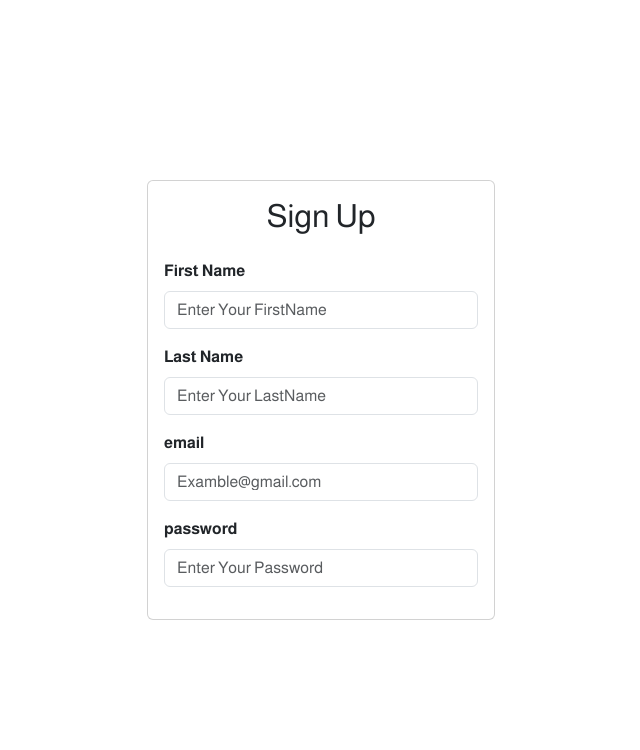
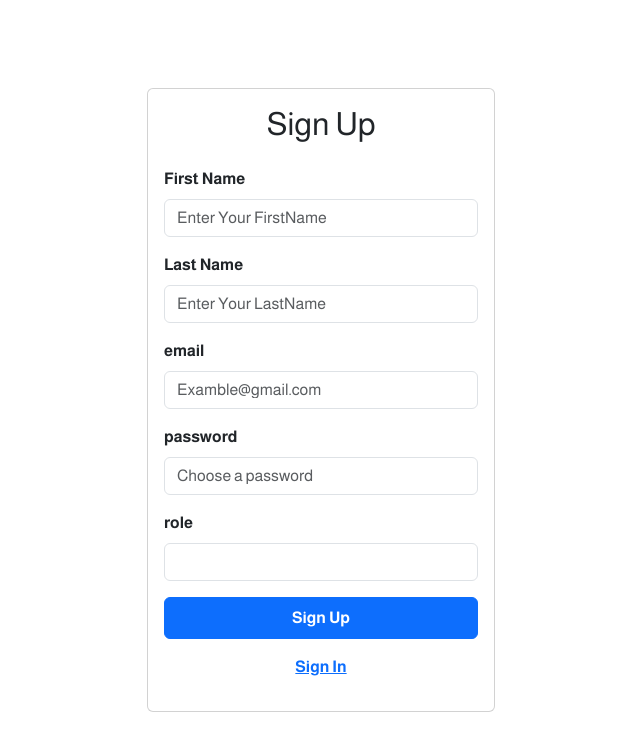
Before and after one commit to Abdelrhman612/Cartoon-Moves-FrontEnd-ReactJs, a React (Vite) app: page /signUp in a window 1280 px wide. Shown: the top 750 px of the page, without its empty margins (319-959 px from the left). Built offline with nearby package versions, Linux system fonts and the light colour scheme; no server answers; the HTML template or start-up script is replaced by a standard one.

Commit message:
update SignUpForm.tsx

```diff
--- a/src/Pages/SignUp/SignUpForm.tsx
+++ b/src/Pages/SignUp/SignUpForm.tsx
@@ -1,14 +1,14 @@
 import { useState } from "react";
 import { AuthService } from "../../Service/Auth/Auth.Service";
-import { Form } from "react-bootstrap";
-import { useNavigate } from "react-router-dom";
+import { Button, Form } from "react-bootstrap";
+import { Link } from "react-router";
 
 const SignUpForm = () => {
   const [firstName, setFirstName] = useState("");
   const [lastName, setLastName] = useState("");
   const [email, setEmail] = useState("");
   const [password, setPassword] = useState("");
-  const navegate = useNavigate();
+  const [role, setRole] = useState("");
   const HandleSignUp = async (e: React.FormEvent) => {
     e.preventDefault();
     try {
@@ -17,9 +17,10 @@ const SignUpForm = () => {
         lastName,
         email,
         password,
+        role,
       });
-      alert("Sign Up Successful");
-      navegate("/HomePage");
+
+      alert("Sign Up Successfully ✅");
     } catch (error) {
       console.error("Sign Up Error:", error);
       alert("Sign Up Failed");
@@ -59,11 +60,27 @@ const SignUpForm = () => {
         <Form.Label>password</Form.Label>
         <Form.Control
           type="password"
-          placeholder="Enter Your Password"
+          placeholder="Choose a password"
           value={password}
           onChange={(e) => setPassword(e.target.value)}
         />
       </Form.Group>
+      <Form.Group className="mb-3">
+        <Form.Label>role</Form.Label>
+        <Form.Control
+          type="text"
+          value={role}
+          onChange={(e) => setRole(e.target.value)}
+        />
+      </Form.Group>
+      <div className="d-grid">
+        <Button variant="primary" type="submit" className="fw-bold py-2">
+          Sign Up
+        </Button>
+      </div>
+      <div className="text-center py-3">
+        <Link to="/">Sign In</Link>
+      </div>
     </Form>
   );
 };
```
